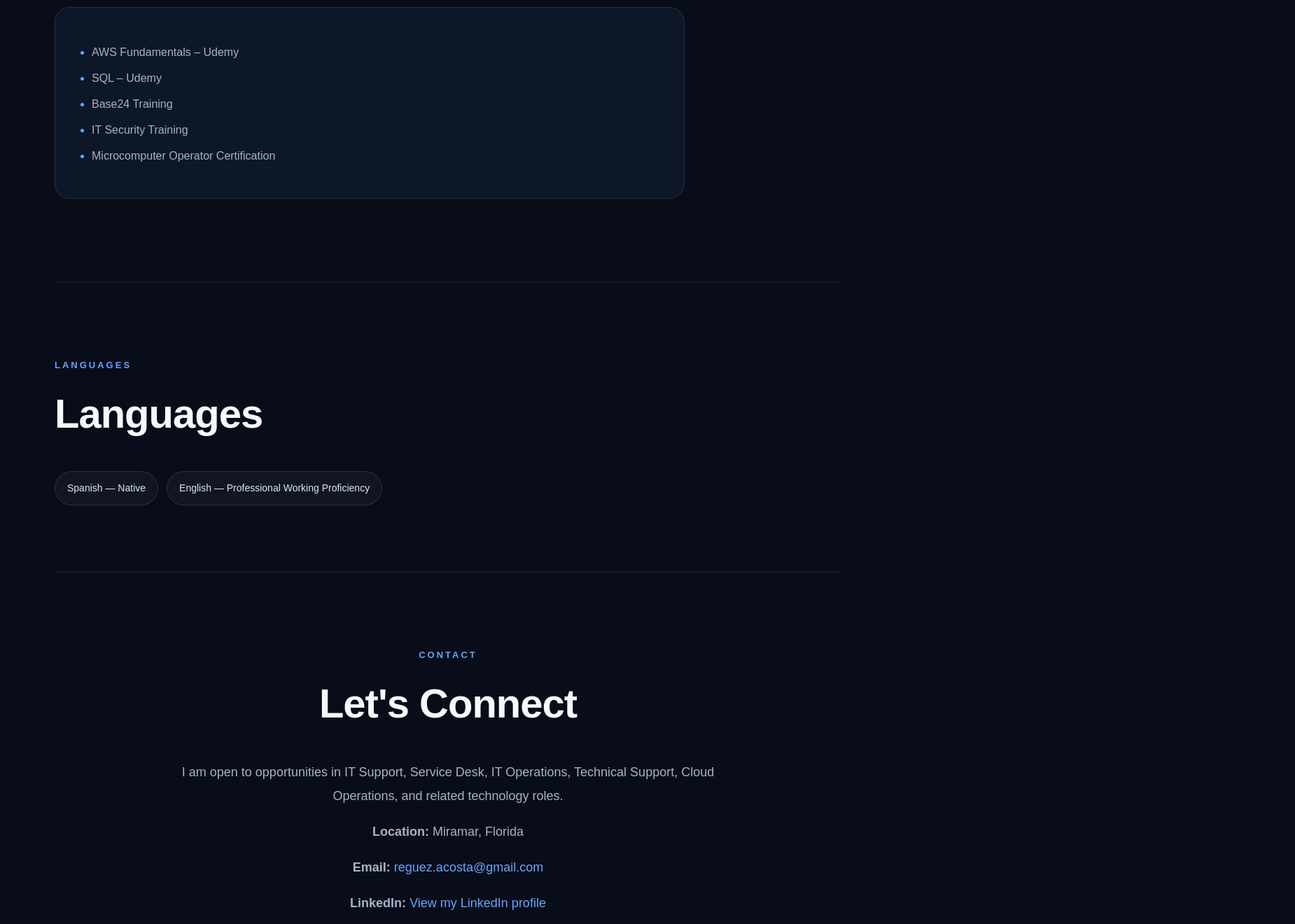
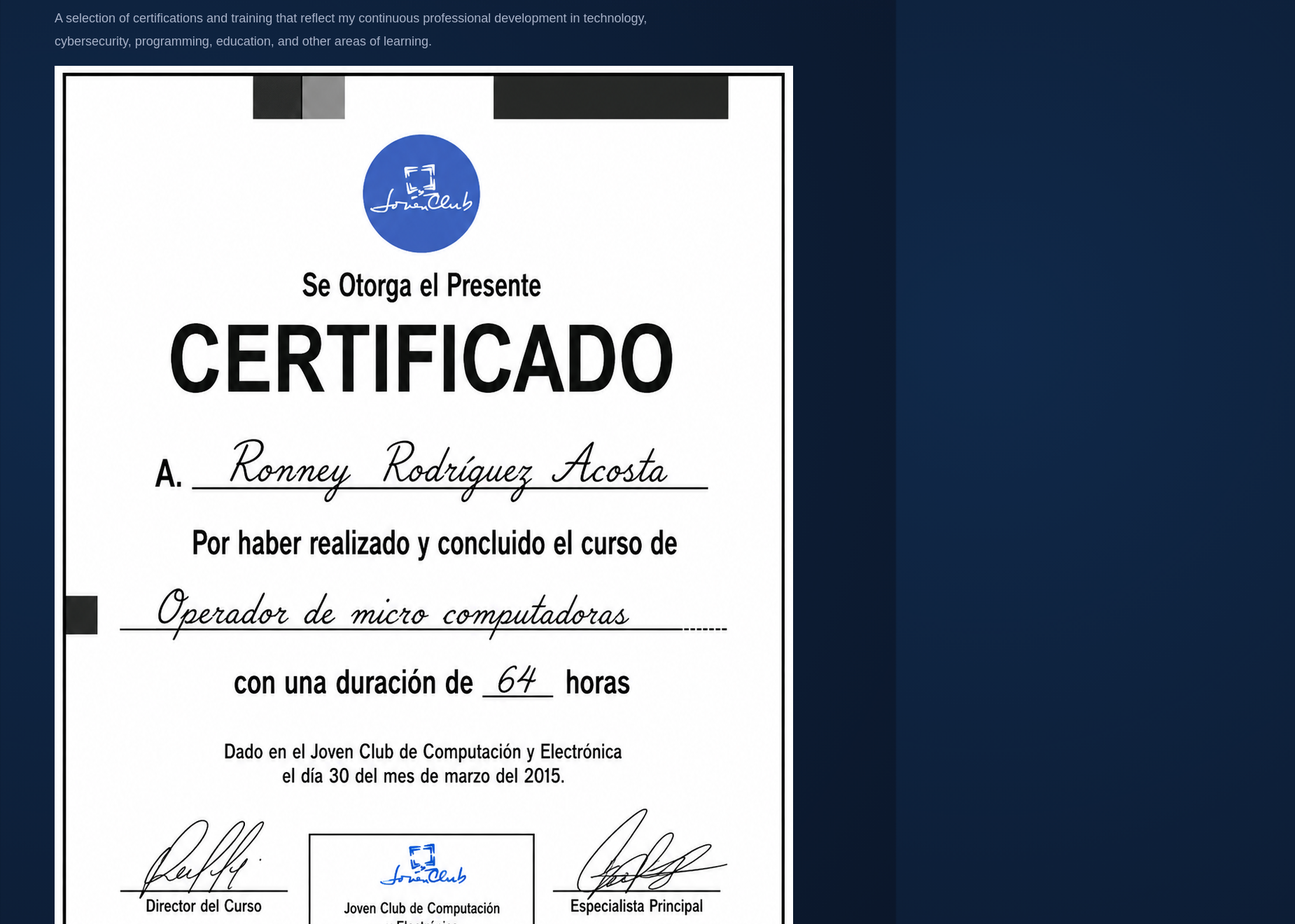
Before and after one commit to Ronney17-23/-ronney-portfolio, a Next.js app: page / in a window 1280 px wide. Shown: the part 5320-6640 px from the top of the page at 70% size, 1850 px wide, since content can reach past the window. Built offline with nearby package versions, Linux system fonts and the light colour scheme.

Commit message:
Revise certifications section with education details
Updated certifications section to include education and additional certifications, along with descriptions and images.

```diff
--- a/app/page.js
+++ b/app/page.js
@@ -283,65 +283,154 @@ export default function Home() {
       </section>
 
       {/* CERTIFICATIONS */}
-      <section id="certifications" className="section">
-        <p className="tag">PROFESSIONAL DEVELOPMENT</p>
-        <h2>Certifications & Training</h2>
+<section id="certifications" className="section">
+  <p className="tag">PROFESSIONAL DEVELOPMENT</p>
+  <h2>Certifications & Education</h2>
 
-        <div className="card">
-          <ul>
-            <li>AWS Fundamentals – Udemy</li>
-            <li>SQL – Udemy</li>
-            <li>Base24 Training</li>
-            <li>IT Security Training</li>
-            <li>Microcomputer Operator Certification</li>
-          </ul>
-        </div>
-      </section>
+  <p>
+    A selection of certifications and training that reflect my continuous
+    professional development in technology, cybersecurity, programming,
+    education, and other areas of learning.
+  </p>
 
-      {/* LANGUAGES */}
-      <section className="section">
-        <p className="tag">LANGUAGES</p>
-        <h2>Languages</h2>
+  <div className="certificate-grid">
+    <a
+      href="/Certificado-2015.jpg"
+      target="_blank"
+      rel="noopener noreferrer"
+      className="certificate-card"
+    >
+      <img
+        src="/Certificado-2015.jpg"
+        alt="Microcomputer Operator Certification"
+      />
+      <div>
+        <span>2015</span>
+        <h3>Microcomputer Operator</h3>
+        <p>Joven Club de Computación y Electrónica</p>
+      </div>
+    </a>
 
-        <div className="skills">
-          <span>Spanish — Native</span>
-          <span>English — Professional Working Proficiency</span>
-        </div>
-      </section>
+    <a
+      href="/Certificado-High-School-Cuba-2016.jpeg"
+      target="_blank"
+      rel="noopener noreferrer"
+      className="certificate-card"
+    >
+      <img
+        src="/Certificado-High-School-Cuba-2016.jpeg"
+        alt="High School Diploma"
+      />
+      <div>
+        <span>2016</span>
+        <h3>High School Diploma</h3>
+        <p>Adult Education · Cuba</p>
+      </div>
+    </a>
 
-      {/* CONTACT */}
-      <section id="contact" className="section contact">
-        <p className="tag">CONTACT</p>
-        <h2>Let's Connect</h2>
+    <a
+      href="/Certificado-2017.png"
+      target="_blank"
+      rel="noopener noreferrer"
+      className="certificate-card"
+    >
+      <img
+        src="/Certificado-2017.png"
+        alt="Information Technology Security Training"
+      />
+      <div>
+        <span>2017</span>
+        <h3>Information Technology Security</h3>
+        <p>Banco de Crédito y Comercio</p>
+      </div>
+    </a>
 
-        <p>
-          I am open to opportunities in IT Support, Service Desk,
-          IT Operations, Technical Support, Cloud Operations, and related
-          technology roles.
-        </p>
+    <a
+      href="/Curso-Cocina-2014.jpeg"
+      target="_blank"
+      rel="noopener noreferrer"
+      className="certificate-card"
+    >
+      <img
+        src="/Curso-Cocina-2014.jpeg"
+        alt="Culinary Arts Certification"
+      />
+      <div>
+        <span>2014</span>
+        <h3>Culinary Arts</h3>
+        <p>Federación de Asociaciones Culinarias de Cuba</p>
+      </div>
+    </a>
 
-        <p>
-          <strong>Location:</strong> Miramar, Florida
-        </p>
+    <a
+      href="/Curso-Udemy-Agus-2022.jpeg"
+      target="_blank"
+      rel="noopener noreferrer"
+      className="certificate-card"
+    >
+      <img
+        src="/Curso-Udemy-Agus-2022.jpeg"
+        alt="Programming Introduction Course"
+      />
+      <div>
+        <span>2022</span>
+        <h3>Introduction to Programming</h3>
+        <p>Udemy</p>
+      </div>
+    </a>
 
-        <p>
-          <strong>Email:</strong>{" "}
-          <a href="mailto:reguez.acosta@gmail.com">
-            reguez.acosta@gmail.com
-          </a>
-        </p>
+    <a
+      href="/Curso-Udemy-2022.jpeg"
+      target="_blank"
+      rel="noopener noreferrer"
+      className="certificate-card"
+    >
+      <img
+        src="/Curso-Udemy-2022.jpeg"
+        alt="Linux Essentials Certification"
+      />
+      <div>
+        <span>2022</span>
+        <h3>Linux Essentials</h3>
+        <p>Udemy</p>
+      </div>
+    </a>
 
-        <p>
-          <strong>LinkedIn:</strong>{" "}
-          <a
-            href="https://www.linkedin.com/in/ronney-rodriguez-acosta-2233a2154"
-            target="_blank"
-            rel="noopener noreferrer"
-          >
-            View my LinkedIn profile
-          </a>
-        </p>
-      </section>
+    <a
+      href="/Curso-oct-2022.jpeg"
+      target="_blank"
+      rel="noopener noreferrer"
+      className="certificate-card"
+    >
+      <img
+        src="/Curso-oct-2022.jpeg"
+        alt="API and Web Service Introduction"
+      />
+      <div>
+        <span>2022</span>
+        <h3>API & Web Service Introduction</h3>
+        <p>Udemy</p>
+      </div>
+    </a>
+
+    <a
+      href="/Curso-Nexus-jun-2026.jpeg"
+      target="_blank"
+      rel="noopener noreferrer"
+      className="certificate-card"
+    >
+      <img
+        src="/Curso-Nexus-jun-2026.jpeg"
+        alt="CyberSec First Responder Advanced"
+      />
+      <div>
+        <span>2026</span>
+        <h3>CyberSec First Responder Advanced</h3>
+        <p>CertNexus · Coursera</p>
+      </div>
+    </a>
+  </div>
+</section>
 
       {/* FOOTER */}
       <footer>
```
